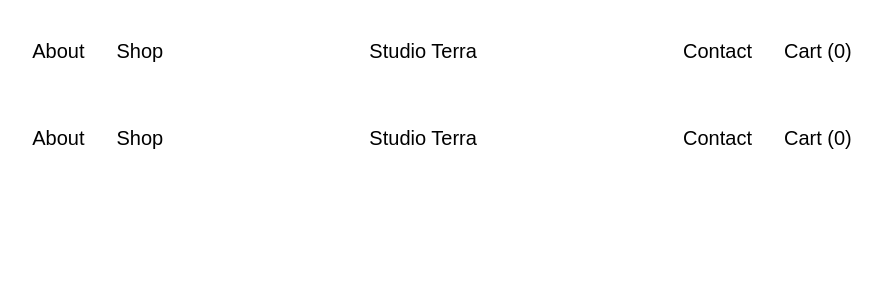
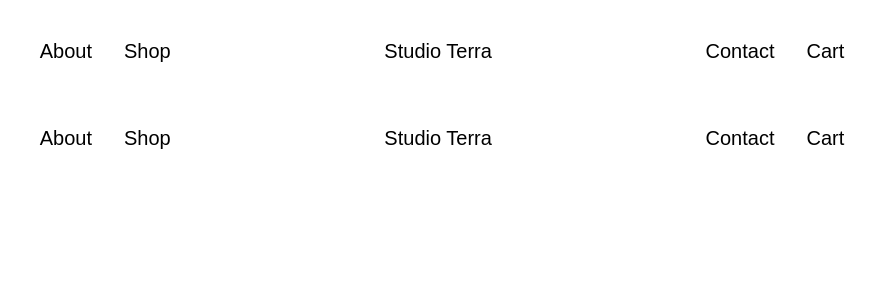
Before and after one commit to SongyeeHan000/Studio-Terra, a Next.js app in the folder pottery/: page /components/navbar in a window 1280 px wide. Shown: the top 300 px of the page, without its empty margins (198-1080 px from the left). Built offline with nearby package versions, Linux system fonts and the light colour scheme.

Commit message:
Cart updates on Navbar

```diff
--- a/pottery/src/app/components/navbar/page.js
+++ b/pottery/src/app/components/navbar/page.js
@@ -1,7 +1,7 @@
 'use client'
 import Link from 'next/link'
 import { useEffect, useState } from 'react'
-// import cart from '../../../../public/cart.png'
+import cart from '../../../../public/cart.png'
 
 export default function NavBar() {
     const [cart, setCart] = useState(0)
@@ -10,7 +10,10 @@ export default function NavBar() {
         const values = Object.values(localStorage)
         let total = 0
         for (let i = 0; i < values.length; i++) {
-            total += parseInt(values[i])
+            const value = parseInt(values[i])
+            if (!isNaN(value)) {
+                total += value
+            }
         }
         setCart(total)
     },[])
@@ -27,7 +30,9 @@ export default function NavBar() {
                         </div>
                     <div>
                         <Link href="/contact">Contact</Link>
-                        <Link href="/cart">Cart ({cart})</Link>
+                        {cart > 0 ? (<Link href="/cart">Cart ({cart})</Link>) :
+                            (<Link href="/cart">Cart</Link>)
+            }
                     </div>
             </div>
         </div>
```
